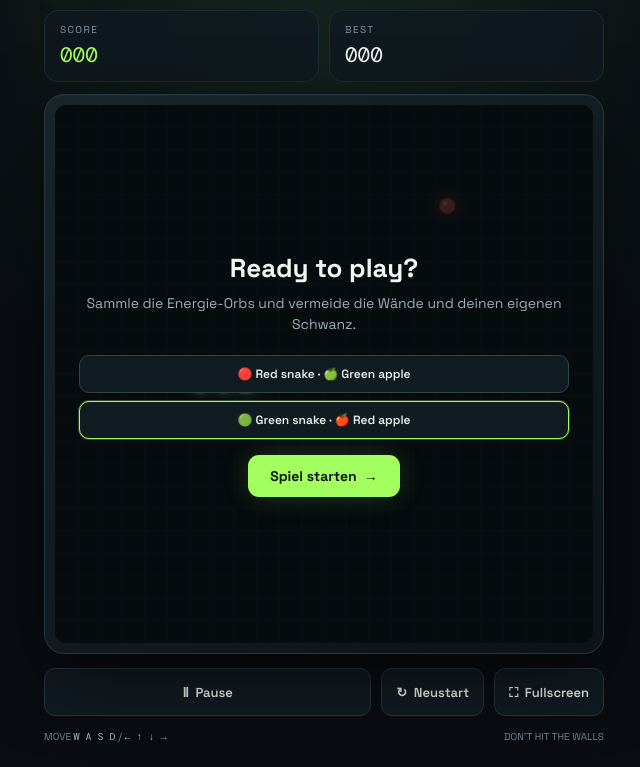
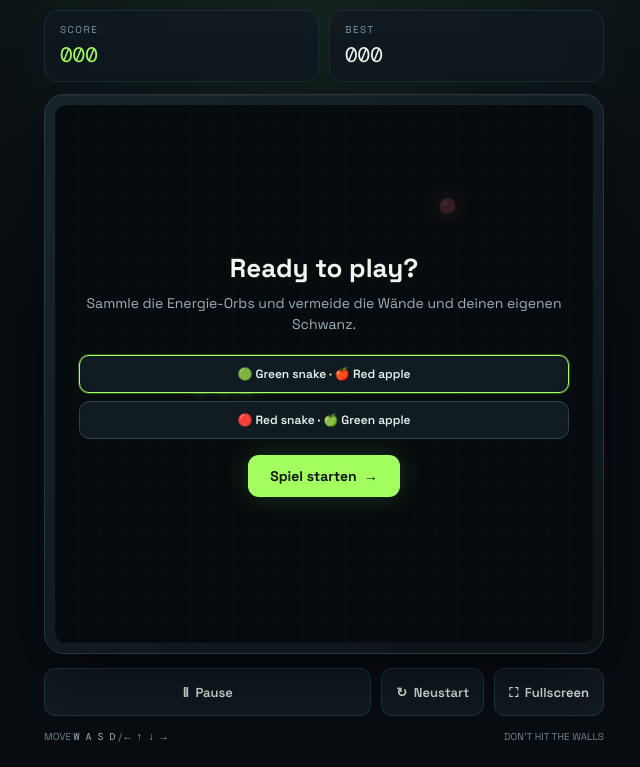
Before and after one commit to Pamo1705/Snake-game, a plain HTML site: page index.html in a window 1280 px wide. Shown: the part 74-841 px from the top of the page, without its empty margins (316-956 px from the left). Drawn offline with nearby package versions, Linux system fonts and the light colour scheme.

Commit message:
Put green snake and red apple first
* Put green snake and red apple first

* Move green snake and red apple to first option

```diff
--- a/index.html
+++ b/index.html
@@ -29,7 +29,7 @@
     </section>
     <div class="board-wrap">
       <canvas class="board" id="game" width="480" height="480" aria-label="Snake Spielfeld"></canvas>
-      <div class="overlay" id="overlay"><div class="modal"><h2 id="headline">Ready to play?</h2><p id="message">Sammle die Energie-Orbs und vermeide die Wände und deinen eigenen Schwanz.</p><div class="theme-picker" aria-label="Choose a colour theme"><button type="button" class="theme-choice" data-theme="red" aria-pressed="false">🔴 Red snake · 🍏 Green apple</button><button type="button" class="theme-choice selected" data-theme="green" aria-pressed="true">🟢 Green snake · 🍎 Red apple</button></div><button class="primary" id="start">Spiel starten&nbsp; →</button></div></div>
+      <div class="overlay" id="overlay"><div class="modal"><h2 id="headline">Ready to play?</h2><p id="message">Sammle die Energie-Orbs und vermeide die Wände und deinen eigenen Schwanz.</p><div class="theme-picker" aria-label="Choose a colour theme"><button type="button" class="theme-choice selected" data-theme="green" aria-pressed="true">🟢 Green snake · 🍎 Red apple</button><button type="button" class="theme-choice" data-theme="red" aria-pressed="false">🔴 Red snake · 🍏 Green apple</button></div><button class="primary" id="start">Spiel starten&nbsp; →</button></div></div>
     </div>
     <div class="controls"><button class="grow" id="pause">Ⅱ &nbsp;Pause</button><button id="restart">↻ &nbsp;Neustart</button><button id="fullscreen" aria-label="Toggle fullscreen">⛶ &nbsp;Fullscreen</button></div></div>
     <div class="bottom"><span>MOVE <span class="keys">W A S D</span> / <span class="keys">← ↑ ↓ →</span></span><span>DON'T HIT THE WALLS</span></div>
```
